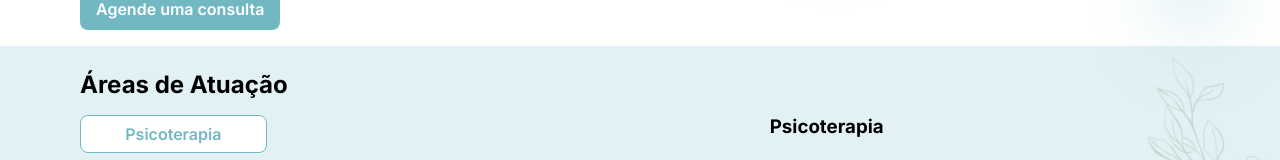
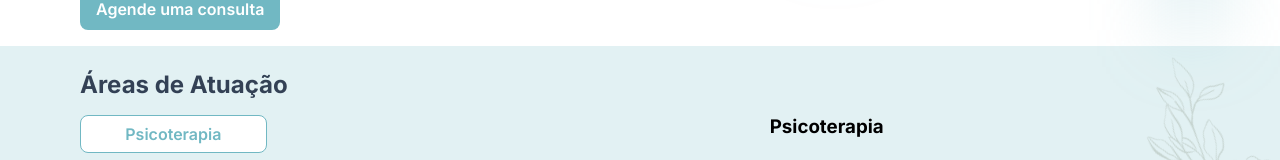
Before and after one commit to vanderjuh/app-landing, an Angular app: page / in a window 1280 px wide. Shown: the part 542-702 px from the top of the page. Built offline with nearby package versions, Linux system fonts and the light colour scheme.

Commit message:
fix: adjusts section h2 color

```diff
--- a/src/app/landing/landing.component.scss
+++ b/src/app/landing/landing.component.scss
@@ -151,6 +151,9 @@ $page-padding: 0 5rem;
     padding-top: 1.5rem;
     padding-bottom: 1.5rem;
     overflow: hidden;
+    h2 {
+      color: #334155;
+    }
   }
   .activities {
     background-color: $accent-background-color;
--- a/src/styles.scss
+++ b/src/styles.scss
@@ -14,6 +14,11 @@
     --color-text: white;
     --color-background: #333333;
     --color-background-glass: rgba(51, 51, 51, 0.8);
+  }
+  .section {
+    h2 {
+      color: var(--color-text) !important;
+    }
   }
 }
 
```
